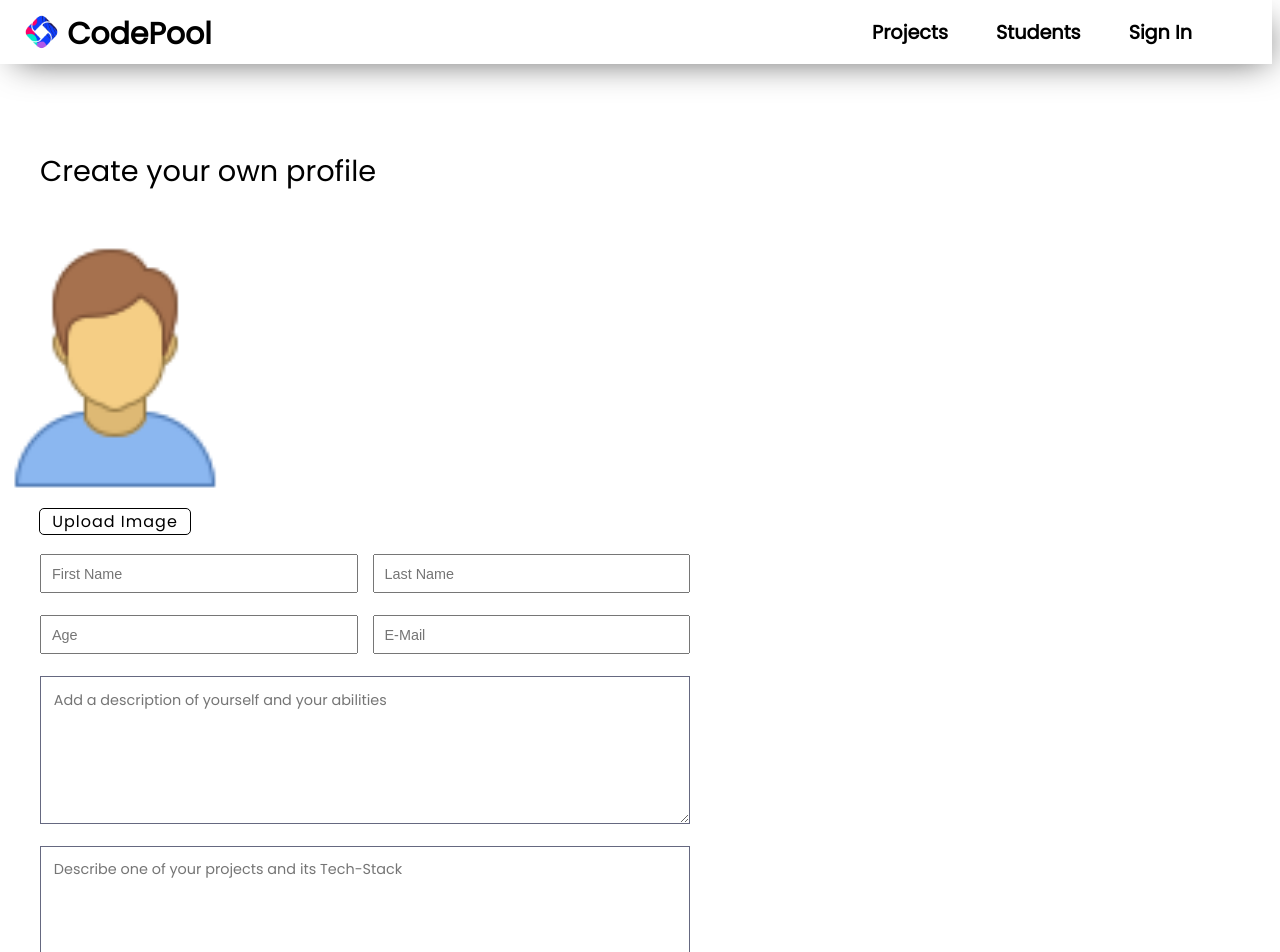
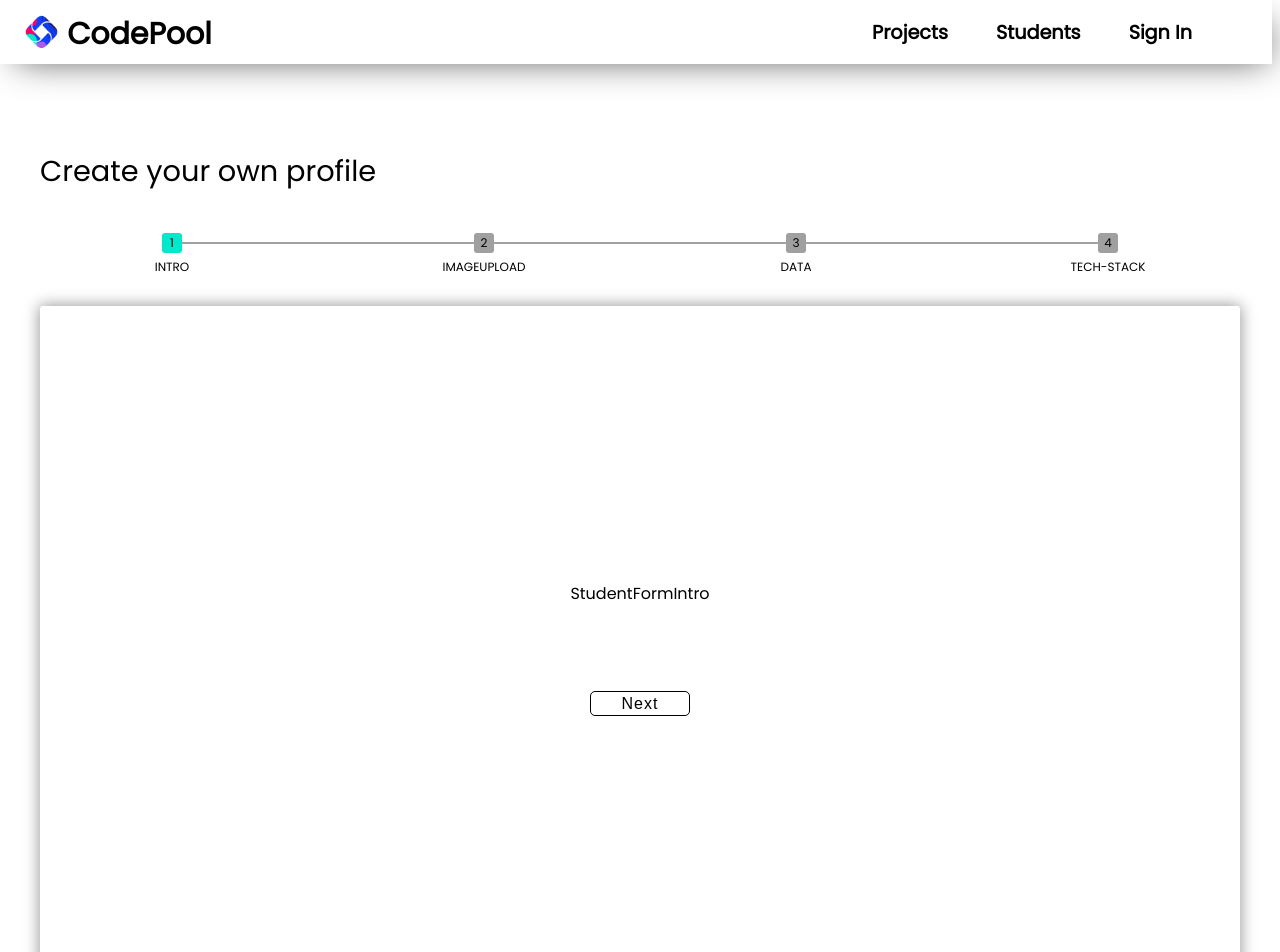
Before and after one commit to AS825/CodePool, a React (Vite) app in the folder frontend/: page /students/create in a window 1280 px wide. Shown: the top 952 px of the page. Built offline with nearby package versions, Linux system fonts and the light colour scheme.

Commit message:
Adapted StudentForm to several form pages

```diff
--- a/frontend/src/Pages/StudentCreatorPage/StudentForm/StudentForm.jsx
+++ b/frontend/src/Pages/StudentCreatorPage/StudentForm/StudentForm.jsx
@@ -1,12 +1,12 @@
-import React, {useState, useEffect} from 'react';
-import './StudentForm.css';
+import React, { useState, useEffect } from "react";
+import "./StudentForm.css";
+import StudentFormProgressBar from "../../../Components/StudentFormProgressBar";
+import StudentFormIntro from "../../../Components/StudentFormIntro";
+import StudentFormImageUpload from "../../../Components/StudentFormImageUpload";
+import StudentFormData from "../../../Components/StudentFormData";
+import StudentFormTechStack from "../../../Components/StudentFormTechStack.jsx";
 
-const StudentForm = ({
-  onSubmit,
-  onCancel,
-  disabled
-}) => {
-
+const StudentForm = ({ onSubmit, onCancel, disabled }) => {
   const initFormObject = () => {
     return {
       firstName: "",
@@ -21,12 +21,23 @@ const StudentForm = ({
 
   const [formObject, setFormObject] = useState(initFormObject());
   const [uploadedImage, setUploadedImage] = useState(null);
+  const [currentStep, setCurrentStep] = useState(0);
+
+  const formSteps = ["Intro", "ImageUpload", "Data", "Tech-Stack"];
+
+  const increaseCurrentStep = () => {
+    setCurrentStep(currentStep + 1);
+  };
+
+  const decreaseCurrentStep = () => {
+    setCurrentStep(currentStep - 1);
+  };
 
   const updateFormObject = (key, value) => {
-    setFormObject(prevObject => {
+    setFormObject((prevObject) => {
       return {
         ...prevObject,
-        [key]: value
+        [key]: value,
       };
     });
   };
@@ -35,14 +46,11 @@ const StudentForm = ({
     setUploadedImage(URL.createObjectURL(event.target.files[0]));
     const file = event.target.files[0];
     const base64 = await convertToBase64(file);
-    console.log(base64);
-    console.log(event.target.name);
     updateFormObject(event.target.name, base64);
-    console.log(formObject);
   };
 
   const convertToBase64 = (file) => {
-    return new Promise((resolve,reject) => {
+    return new Promise((resolve, reject) => {
       const fileReader = new FileReader();
       fileReader.readAsDataURL(file);
       fileReader.onload = () => {
@@ -54,85 +62,49 @@ const StudentForm = ({
     });
   };
 
+  const renderFormPart = () => {
+    switch (currentStep) {
+      case 0:
+        return <StudentFormIntro next={increaseCurrentStep} />;
+      case 1:
+        return (
+          <StudentFormImageUpload
+            previous={decreaseCurrentStep}
+            next={increaseCurrentStep}
+            uploadedImage={uploadedImage}
+            onFileUpload={onFileUpload}
+          />
+        );
+      case 2:
+        return (
+          <StudentFormData
+            previous={decreaseCurrentStep}
+            next={increaseCurrentStep}
+            uploadedImage={uploadedImage}
+            onFileUpload={onFileUpload}
+            formObject={formObject}
+            updateFormObject={updateFormObject}
+          />
+        );
+      case 3:
+        return <StudentFormTechStack previous={decreaseCurrentStep} />;
+    }
+  };
+
   return (
     <div className="component">
       <div className="container">
         <div className="title"> Create your own profile </div>
-        <div className="content">
-          <div className="image-section">
-            {uploadedImage ? <img src={uploadedImage} className="image" /> : <img src="/person.png" className="image"/> }
-            <label htmlFor="image-input" className="image-label">Upload Image
-              <input id="image-input" name="image" type="file" className="image-input" onChange={(event) => onFileUpload(event)}/>
-            </label>
-          </div>
-          <div className="data-section">
-              <div className="line-container">
-                <input
-                  className="input-text"
-                  type="text"
-                  value={formObject.firstName}
-                  onChange={event => updateFormObject(event.target.name, event.target.value)}
-                  name="firstName"
-                  placeholder="First Name"
-                />
-                <input
-                  className="input-text"
-                  type="text"
-                  value={formObject.lastName}
-                  onChange={event => updateFormObject(event.target.name, event.target.value)}
-                  name="lastName"
-                  placeholder="Last Name"
-                />
-              </div>
-              <div className="line-container">
-                <input
-                  className="input-text"
-                  type="text"
-                  value={formObject.age}
-                  onChange={event => updateFormObject(event.target.name, event.target.value)}
-                  name="age"
-                  placeholder="Age"
-                />
-                <input
-                  className="input-text"
-                  type="email"
-                  value={formObject.eMail}
-                  onChange={event => updateFormObject(event.target.name, event.target.value)}
-                  name="eMail"
-                  placeholder="E-Mail"
-                />
-              </div>
-              <div className="line-container">
-                <textarea
-                  className="description-textarea"
-                  value={formObject.description}
-                  onChange={event => updateFormObject(event.target.name, event.target.value)}
-                  name="description"
-                  placeholder="Add a description of yourself and your abilities"
-                />
-              </div>
-              <div className="line-container">
-                <textarea
-                  className="project-textarea"
-                  value={formObject.project}
-                  onChange={event => updateFormObject(event.target.name, event.target.value)}
-                  name="project"
-                  placeholder="Describe one of your projects and its Tech-Stack"
-                />
-              </div>
-            <div className="buttons">
-              <button className="button" onClick={() => onSubmit(formObject)} disabled={disabled}>
-                Submit
-              </button>
-              <button className="button" onClick={onCancel}>
-                Cancel
-              </button>
-            </div>
-          </div>
+        <StudentFormProgressBar
+          formSteps={formSteps}
+          currentStep={currentStep}
+        />
+        <div className="form">
+          {renderFormPart()}
         </div>
       </div>
     </div>
-  )
-}
+  );
+};
 
-export default StudentForm
+export default StudentForm;
```
